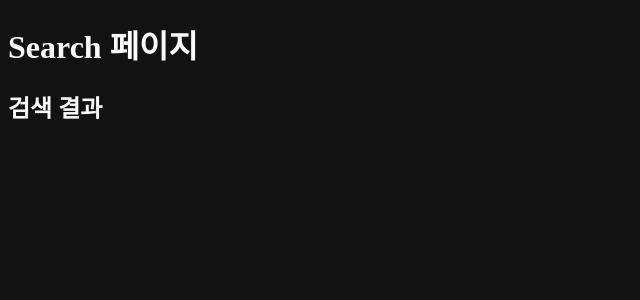
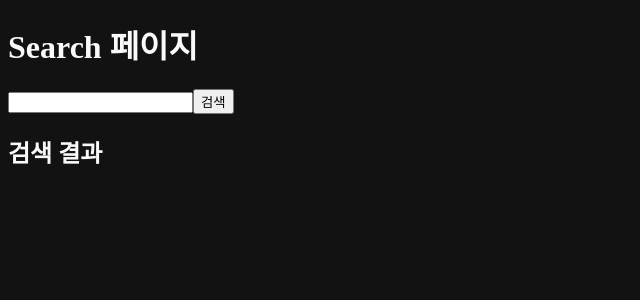
Before and after one commit to bhoh032019/next_practice, a Next.js app: page /search in a window 1280 px wide. Shown: the top 300 px of the page, without its empty margins (0-640 px from the left). Built offline with nearby package versions, Linux system fonts and the light colour scheme.

Commit message:
Feat: useRouter를 이용한 페이지 이동 기능 추가

```diff
--- /dev/null
+++ b/components/SearchForm.js
@@ -0,0 +1,27 @@
+import { useRouter } from 'next/router';
+import { useState } from 'react';
+
+export default function SearchForm({ initialValue = '' }) {
+  const router = useRouter();
+  const [value, setValue] = useState(initialValue);
+
+  function handleChange(e) {
+    setValue(e.target.value);
+  }
+
+  function handleSubmit(e) {
+    e.preventDefault();
+    if (!value) {
+      router.push('/');
+      return;
+    }
+    router.push(`/search?q=${value}`);
+  }
+
+  return (
+    <form onSubmit={handleSubmit}>
+      <input name="q" value={value} onChange={handleChange} />
+      <button>검색</button>
+    </form>
+  );
+}
--- a/pages/index.js
+++ b/pages/index.js
@@ -1,10 +1,12 @@
 import Link from 'next/link';
 import styles from '@/styles/Home.module.css';
+import SearchForm from '@/components/SearchForm';
 
 export default function Home() {
   return (
     <div>
       <h1>mall</h1>
+      <SearchForm />
       <ul>
         <li>
           <Link href="/products/1">첫 번째 상품</Link>
--- a/pages/search.js
+++ b/pages/search.js
@@ -1,3 +1,4 @@
+import SearchForm from '@/components/SearchForm';
 import { useRouter } from 'next/router';
 
 export default function Search() {
@@ -7,6 +8,7 @@
   return (
     <div>
       <h1>Search 페이지</h1>
+      <SearchForm initialValue={q} />
       <h2>{q} 검색 결과</h2>
     </div>
   );
```
